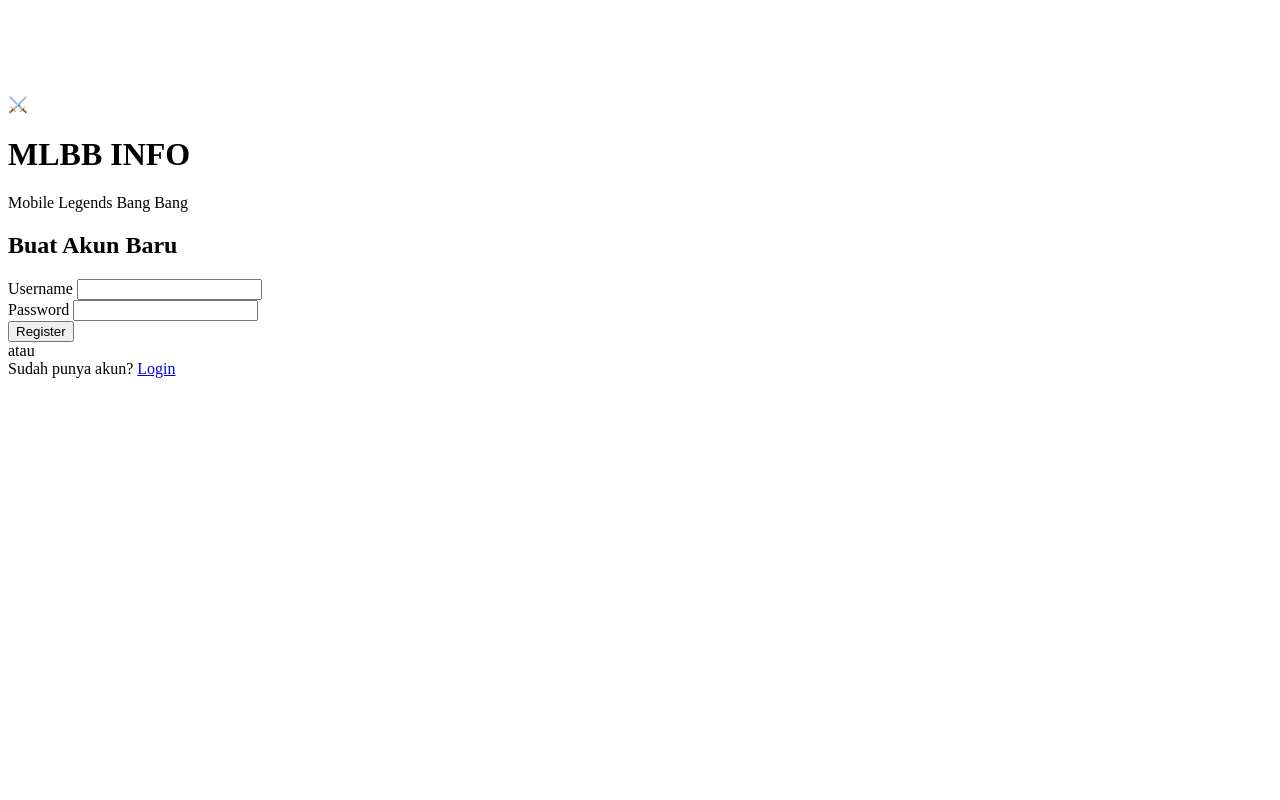
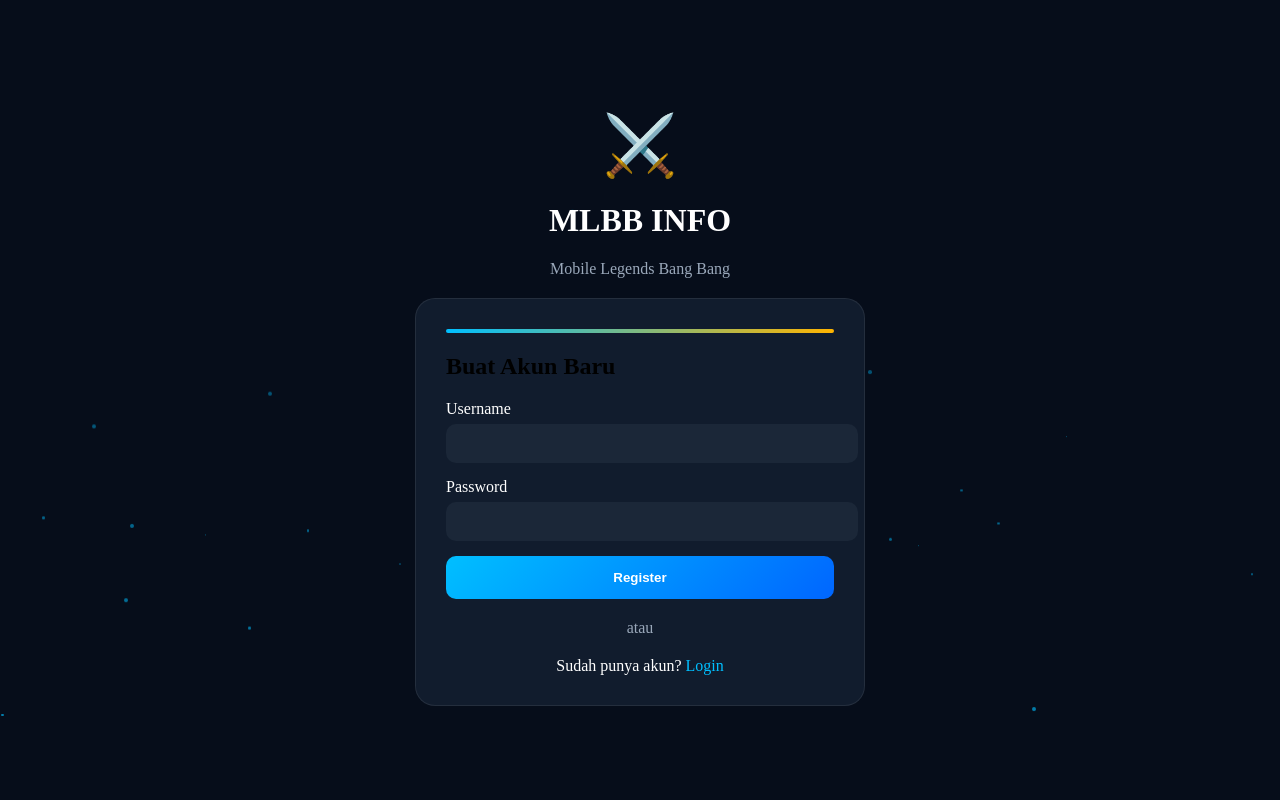
Before and after one commit to raa99099/mlbb-website-kelompok-1-, a PHP site: page /register.php in a window 1280 px wide. Run offline with PHP 8.4, Linux system fonts and the light colour scheme.

Commit message:
Enhance styling for auth and hero card sections

```diff
--- a/frontend/style.css
+++ b/frontend/style.css
@@ -1,29 +1,171 @@
+/* ==========================
+   AUTH
+========================== */
+
+.auth-body{
+    min-height:100vh;
+    display:flex;
+    justify-content:center;
+    align-items:center;
+    background:#060d1a;
+    overflow:hidden;
+}
+
+.auth-container{
+    width:100%;
+    max-width:450px;
+    position:relative;
+    z-index:10;
+}
+
+.auth-logo{
+    text-align:center;
+    margin-bottom:20px;
+}
+
+.auth-logo .icon{
+    font-size:60px;
+}
+
+.auth-logo h1{
+    color:white;
+}
+
+.auth-logo p{
+    color:#9aa8ba;
+}
+
+.auth-card{
+    background:#111c2d;
+    padding:30px;
+    border-radius:20px;
+    border:1px solid rgba(255,255,255,.08);
+}
+
+.auth-topline{
+    height:4px;
+    border-radius:20px;
+    background:linear-gradient(
+    90deg,
+    #00bfff,
+    #ffb400
+    );
+    margin-bottom:20px;
+}
+
+.form-group{
+    margin-bottom:15px;
+}
+
+.form-group label{
+    display:block;
+    color:white;
+    margin-bottom:6px;
+}
+
+.form-group input{
+    width:100%;
+    padding:12px;
+    border:none;
+    border-radius:10px;
+    background:#1b2738;
+    color:white;
+}
+
+.btn-auth{
+    width:100%;
+    padding:14px;
+    border:none;
+    border-radius:10px;
+    cursor:pointer;
+    color:white;
+    font-weight:700;
+    background:linear-gradient(
+    135deg,
+    #00bfff,
+    #0066ff
+    );
+}
+
+.auth-divider{
+    text-align:center;
+    color:#9aa8ba;
+    margin:20px 0;
+}
+
+.auth-link-row{
+    text-align:center;
+    color:white;
+}
+
+.auth-link-row a{
+    color:#00bfff;
+    text-decoration:none;
+}
+
+/* ==========================
+   HERO CARD
+========================== */
+
 .page-section{
     padding:120px 8%;
 }
 
 .page-section h1{
+    color:white;
     text-align:center;
-    color:white;
     margin-bottom:40px;
 }
 
 .hero-card{
     background:#101826;
+    border-radius:18px;
     padding:25px;
-    border-radius:18px;
     border:1px solid rgba(255,255,255,.08);
     transition:.3s;
 }
 
 .hero-card:hover{
-    transform:translateY(-5px);
+    transform:translateY(-8px);
 }
 
 .hero-card h3{
-    color:#fff;
+    color:white;
+    margin-bottom:10px;
 }
 
 .hero-card p{
     color:#a8b3c7;
 }
+
+/* ==========================
+   PARTICLE
+========================== */
+
+.particles{
+    position:fixed;
+    inset:0;
+    z-index:1;
+}
+
+.particle{
+    position:absolute;
+    bottom:-10px;
+    background:rgba(0,191,255,.7);
+    border-radius:50%;
+    animation:float linear infinite;
+}
+
+@keyframes float{
+
+from{
+    transform:translateY(0);
+    opacity:1;
+}
+
+to{
+    transform:translateY(-120vh);
+    opacity:0;
+}
+
+}
```
